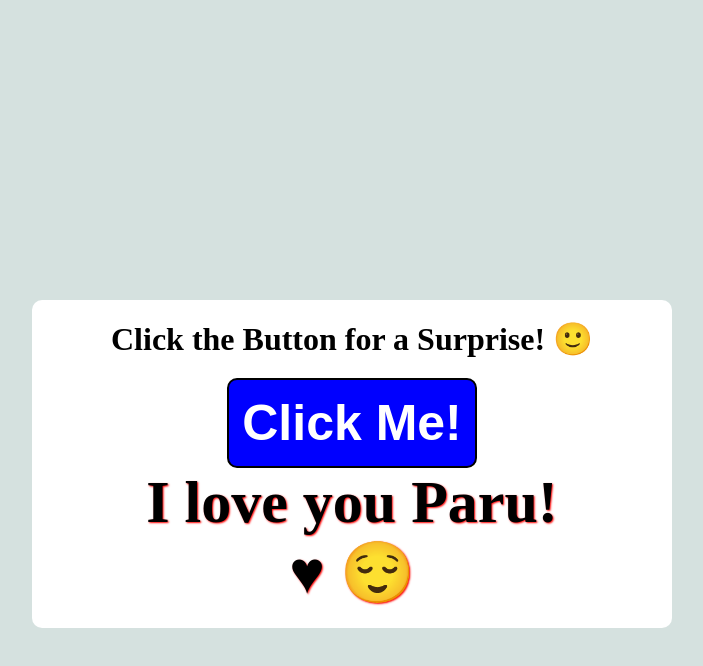
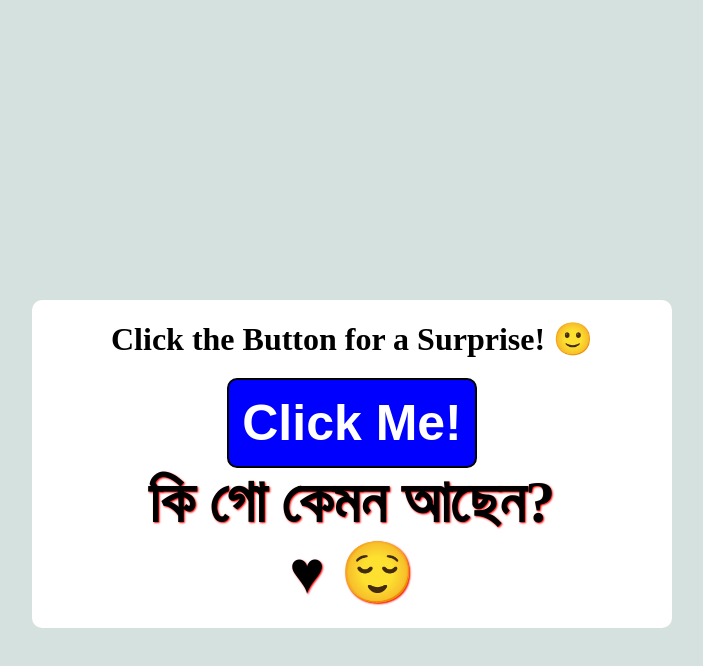
Before and after one commit to Rubel48Mahmud/loveMsgg, a plain HTML site: page index.html in a window 1280 px wide. Both pictures are taken after a click on the button "Click Me!". Shown: the whole page, without its empty margins (288-991 px from the left). Drawn offline with Linux system fonts and the light colour scheme.

Commit message:
index.html

```diff
--- a/index.html
+++ b/index.html
@@ -65,7 +65,7 @@
    <div class="main">
         <h1>Click the Button for a Surprise! 🙂</h1>
         <button onclick="showLoveMessage()">Click Me!</button>
-        <h2 class="love-message" id="loveMessage">I love you Paru! <br> &#x2665 &#128524</h2>
+        <h2 class="love-message" id="loveMessage">কি গো কেমন আছেন? <br> &#x2665 &#128524</h2>
    </div>
 
     <script>
```
